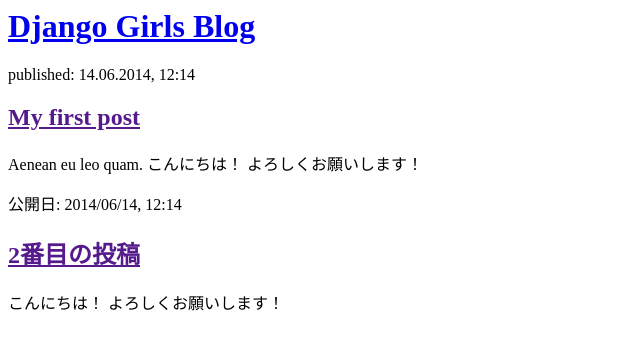
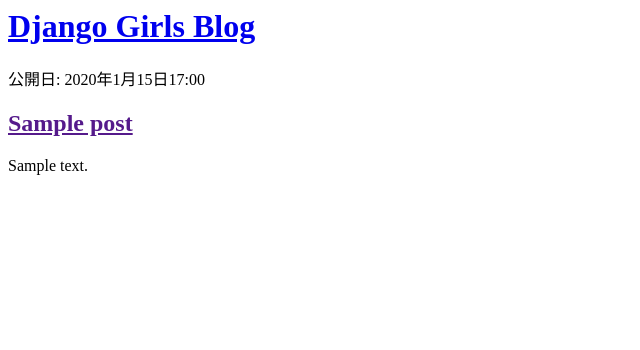
Before and after one commit to glyzinieh/djangogirls, a Django app: page / in a window 1280 px wide. Shown: the top 350 px of the page, without its empty margins (0-640 px from the left). Run offline with Django 5.2, Linux system fonts and the light colour scheme; tables that the repository leaves empty hold one stand-in row (values such as "Sample post").

Commit message:
投稿リストを表示するためのビューを実装し、テンプレートを更新

```diff
--- a/blog/templates/blog/post_list.html
+++ b/blog/templates/blog/post_list.html
@@ -9,17 +9,13 @@
         <h1><a href="/">Django Girls Blog</a></h1>
     </div>
 
+    {% for post in posts %}
     <div>
-        <p>published: 14.06.2014, 12:14</p>
-        <h2><a href="">My first post</a></h2>
-        <p>Aenean eu leo quam. こんにちは！ よろしくお願いします！ </p>
+        <p>公開日: {{ post.published_date }}</p>
+        <h2><a href="">{{ post.title }}</a></h2>
+        <p>{{ post.text|linebreaksbr }}</p>
     </div>
-
-    <div>
-        <p>公開日: 2014/06/14, 12:14</p>
-        <h2><a href="">2番目の投稿</a></h2>
-        <p> こんにちは！ よろしくお願いします！ </p>
-    </div>
+    {% endfor %}
 </body>
 
 </html>
--- a/blog/views.py
+++ b/blog/views.py
@@ -1,7 +1,13 @@
 from django.shortcuts import render
+from django.utils import timezone
+
+from .models import Post
 
 # Create your views here.
 
 
 def post_list(request):
-    return render(request, "blog/post_list.html", {})
+    posts = Post.objects.filter(published_date__lte=timezone.now()).order_by(
+        "published_date"
+    )
+    return render(request, "blog/post_list.html", {"posts": posts})
```
